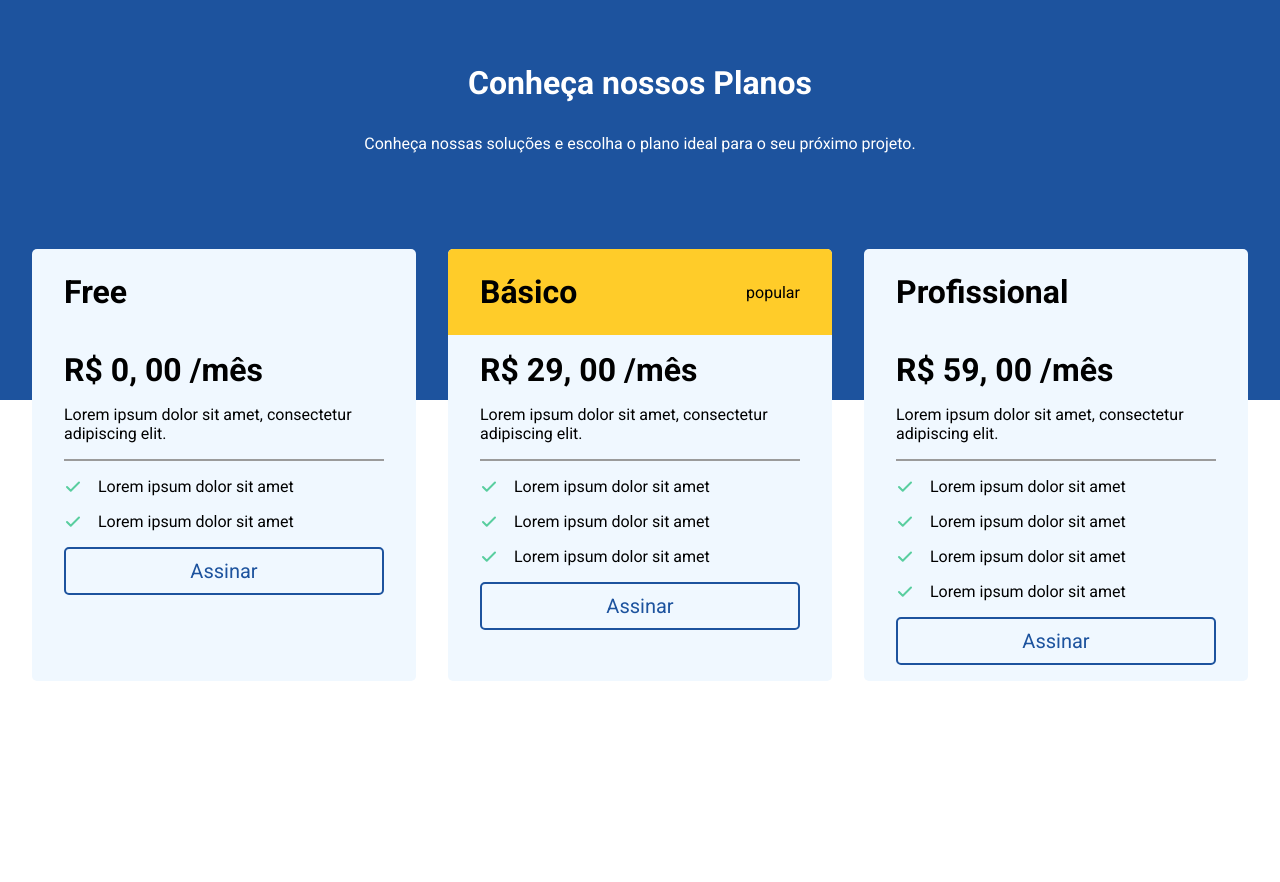
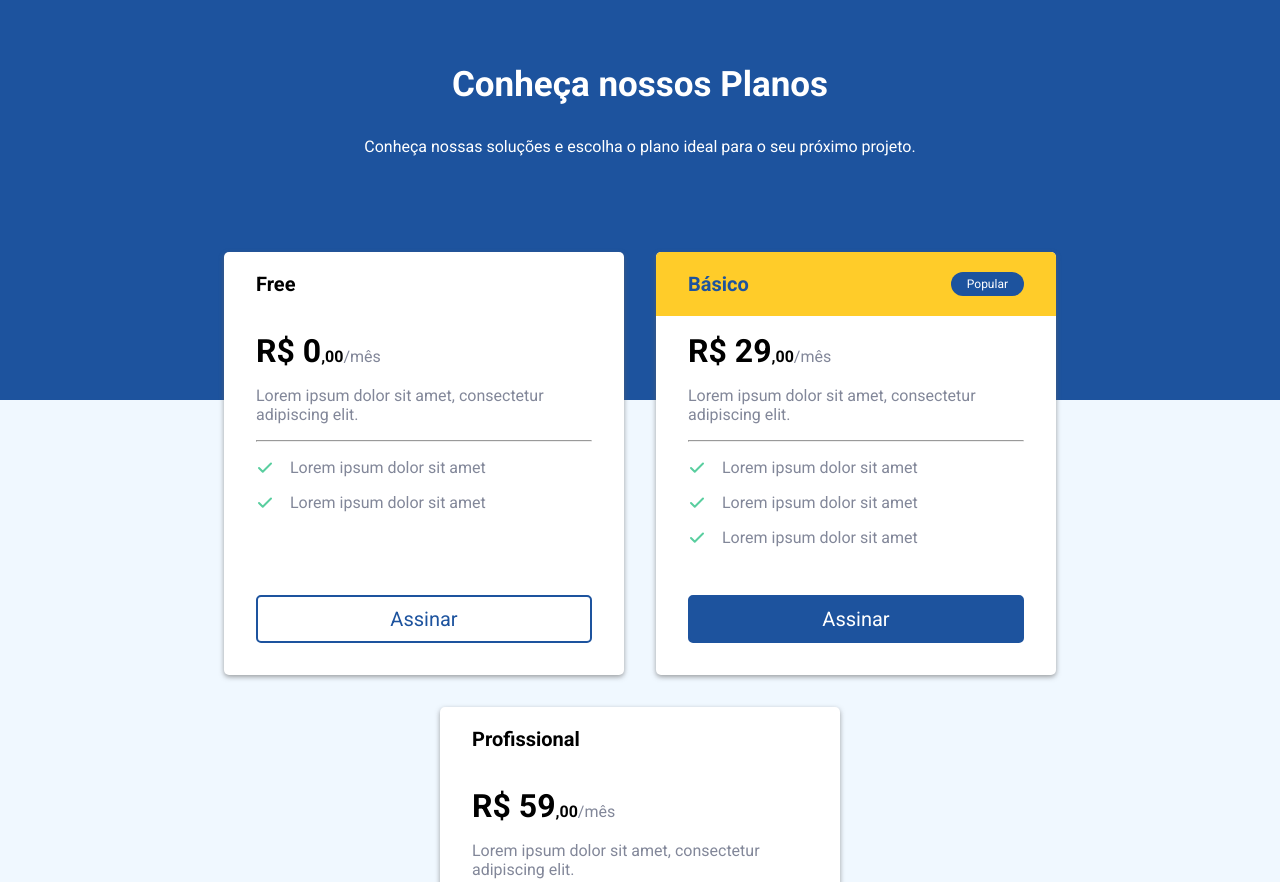
Before and after one commit to pedro-oliveiras/aulasRocketseat, a plain HTML site: page desafio9/pricingTable.html in a window 1280 px wide. Shown: the top 882 px of the page. Before the commit the page ends 800 px from the top, so only its background shows below. Drawn offline with Linux system fonts and the light colour scheme.

Commit message:
organizacao e pricingtable

```diff
--- a/desafio9/pricingTable.css
+++ b/desafio9/pricingTable.css
@@ -9,6 +9,7 @@
 body {
     height: 100vh;
     position: static;
+    background-color: aliceblue;
 }
 
 .color {
@@ -31,21 +32,36 @@ header {
     padding: 4rem;
 }
 
+header h1 {
+    font-size: 35px;
+}
+
 main {
     display: flex;
     gap: 2rem;
     padding: 2rem;
     justify-content: center;
+    flex-wrap: wrap;
 }
 
 .card {
-    background-color: aliceblue;
+    background-color: rgb(255, 255, 255);
     width: 25rem;
     border-radius: 5px;
+    display: flex;
+    flex-direction: column;
+    box-shadow: 0px 2px 5px rgba(99, 99, 99, 0.603);
 }
 
-.card-header {
-    padding: 1.5rem 2rem;
+.card-head {
+    height: 2rem;
+    padding: 2rem 2rem;
+    display: flex;
+    align-items: center;
+}
+
+.card-tittle {
+    font-size: 20px;
 }
 
 .card-double {
@@ -56,25 +72,53 @@ main {
     align-items: center;
 }
 
+.card-double h1 {
+    color: #1d539e;
+}
+
+.card-double p {
+    background-color: #1d539e;
+    color: white;
+    padding: .3rem 1rem;
+    border-radius: 50px;
+    font-size: 12px;
+}
+
 .card-body {
-    padding: 1rem 2rem;
+    flex: 2;
+    padding: 1rem 2rem 3rem 2rem;
     display: flex;
     flex-direction: column;
-    justify-content: center;
-    align-items: flex-start;
     gap: 1rem;
 }
 
-.card-body hr {
-    width: 100%;
-    border: .2px solid rgb(155, 155, 155);
+.price-cents {
+    font-size: 16px;
+}
+
+.mounth {
+    font-size: 16px;
+    font-weight: normal;
+}
+
+.text-gray {
+    color: #828799;
 }
 
 .content-include {
     display: flex;
-    justify-content: center;
+    justify-content: left;
     align-items: center;
     gap: 1rem;
+}
+
+.content-include p {
+    color: #828799;
+}
+
+.card-bottom {
+    height: 5rem;
+    padding: 0rem 2rem 2rem 2rem;
 }
 
 button {
@@ -83,7 +127,24 @@ button {
     border: none;
     border-radius: 5px;
     border: 2px solid #1d539e;
-    background-color: aliceblue;
+    background-color: white;
     font-size: 20px;
     color: #1d539e;
 }
+
+button:hover {
+    cursor: pointer;
+    background-color: #1d539e;
+    color: aliceblue;
+}
+
+.button-blue button {
+    background-color: #1d539e;
+    color: white;
+}
+
+.button-blue button:hover {
+    background-color: #134386;
+    border: 2px solid #134386;
+    color: white;
+}
--- a/desafio9/pricingTable.html
+++ b/desafio9/pricingTable.html
@@ -23,13 +23,13 @@
 
     <main>
         <div class="card">
-            <div class="card-header">
+            <div class="card-head">
                 <h1 class="card-tittle">Free</h1>
             </div>
             <div class="card-body">
-                <h1>R$ 0, 00 /mês</h1>
+                <h1>R$ 0<span class="price-cents">,00</span><span class="mounth text-gray">/mês</span></h1>
 
-                <p>Lorem ipsum dolor sit amet, consectetur adipiscing elit.</p>
+                <p class="text-gray">Lorem ipsum dolor sit amet, consectetur adipiscing elit.</p>
 
                 <hr>
 
@@ -42,19 +42,21 @@
                     <img src="./assets/check.svg" alt="">
                     <p>Lorem ipsum dolor sit amet</p>
                 </div>
-
+            </div>
+            <div class="card-bottom">
                 <button>Assinar</button>
             </div>
         </div>
+
         <div class="card">
-            <div class="card-header card-double">
-                <h1>Básico</h1>
-                <p>popular</p>
+            <div class="card-head card-double">
+                <h1 class="card-tittle">Básico</h1>
+                <p>Popular</p>
             </div>
             <div class="card-body">
-                <h1>R$ 29, 00 /mês</h1>
+                <h1>R$ 29<span class="price-cents">,00</span><span class="mounth text-gray">/mês</span></h1>
 
-                <p>Lorem ipsum dolor sit amet, consectetur adipiscing elit.</p>
+                <p class="text-gray">Lorem ipsum dolor sit amet, consectetur adipiscing elit.</p>
 
                 <hr>
 
@@ -72,19 +74,20 @@
                     <img src="./assets/check.svg" alt="">
                     <p>Lorem ipsum dolor sit amet</p>
                 </div>
-
+            </div>
+            <div class="card-bottom button-blue">
                 <button>Assinar</button>
             </div>
         </div>
+
         <div class="card">
-            <div class="card-header">
+            <div class="card-head">
                 <h1 class="card-tittle">Profissional</h1>
             </div>
+            <div class="card-body">
+                <h1>R$ 59<span class="price-cents">,00</span><span class="mounth text-gray">/mês</span></h1>
 
-            <div class="card-body">
-                <h1>R$ 59, 00 /mês</h1>
-
-                <p>Lorem ipsum dolor sit amet, consectetur adipiscing elit.</p>
+                <p class="text-gray">Lorem ipsum dolor sit amet, consectetur adipiscing elit.</p>
 
                 <hr>
 
@@ -107,10 +110,10 @@
                     <img src="./assets/check.svg" alt="">
                     <p>Lorem ipsum dolor sit amet</p>
                 </div>
-
+            </div>
+            <div class="card-bottom">
                 <button>Assinar</button>
             </div>
-
         </div>
     </main>
 
--- /dev/null
+++ b/layoutTest/layoutTest.css
@@ -0,0 +1,146 @@
+* {
+    margin: 0;
+    box-sizing: border-box;
+    font-family: 'Roboto', sans-serif;
+}
+
+.container {
+    display: grid;
+    height: 100vh;
+    grid-template-columns: 7.5vw 92.5vw;
+    grid-template-rows: 5vw auto 5vw;
+    grid-template-areas:
+    "header header"
+    "aside main"
+    "aside footer";
+}
+
+header {
+    /*background-color: aqua;*/
+    /*background-color: rgb(72, 140, 204);*/
+    background-color: rgb(49, 49, 49);
+    grid-area: header;
+    display: flex;
+    justify-content: space-between;
+    align-items: center;
+    padding: 10px 50px 10px 10px;
+}
+
+.nav1 {
+    display: flex;
+    align-items: center;
+    gap: 10px;
+}
+
+.nav1 button{
+    /*background-color: rgb(121, 177, 230);*/
+    background-color: rgb(49, 49, 49);
+    color: white;
+    border: none;
+    /*border-radius: 2px;*/
+    height: 10vh;
+    width: 70px;
+    cursor: pointer;
+}
+
+.nav1 button:hover{
+    /*background-color: rgb(101, 166, 226);*/
+    border-bottom: 3px solid rgb(72, 140, 204);
+}
+
+.nav1 .logo{
+    /*background-color: blueviolet;*/
+    background-image: linear-gradient(to right, rgb(72, 140, 204), rgb(128, 44, 206));
+    color: white;
+    border-radius: 2px;
+    width: 100px;
+    height: 50px;
+}
+
+.nav1 .logo:hover{
+    border-bottom: none;
+}
+
+.nav1 .logo h1{
+    font-family: sans-serif;
+}
+
+.user {
+    background-image: linear-gradient(to right, rgb(72, 140, 204), rgb(128, 44, 206));
+    width: 50px;
+    height: 50px;
+    border-radius: 50%;
+    display: flex;
+    align-items: center;
+    justify-content: center;
+}
+
+main {
+    /*background-color: red;*/
+    /*background-color: azure;*/
+    grid-area: main;
+    background-color: rgb(41, 41, 41);
+    display: flex;
+    flex-direction: column;
+    align-items: flex-start;
+    padding-left: 9vw;
+}
+
+.titulo {
+    display: flex;
+    padding: 20px 0;
+}
+
+.titulo h1{
+    color: white;
+}
+
+.content {
+    display: flex;
+    justify-content: center;
+    align-items: center;
+    gap: 20px;
+}
+
+.card {
+    /*background-color: antiquewhite;*/
+    background-color: white;
+    border: 1px solid rgb(190, 190, 190);
+    border-radius: 2px;
+    width: 400px;
+    height: 400px;
+    padding: 20px;
+}
+
+aside {
+    /*background-color: rgb(106, 167, 224);*/
+    background-color: rgb(48, 48, 48);
+    grid-area: aside;
+    display: flex;
+    flex-direction: column;
+    gap: 20px;
+    padding: 10px;
+}
+
+aside button{
+    /*background-color: rgb(72, 140, 204);*/
+    background-color: rgb(59, 59, 59);
+    color: white;
+    border: none;
+    border-radius: 2px;
+    height: 50px;
+    cursor: pointer;
+}
+
+aside button:hover{
+    /*background-color: rgb(44, 116, 184);*/
+    background-image: linear-gradient(to right, rgb(72, 140, 204), rgb(128, 44, 206));
+}
+
+footer {
+    /*background-color: chartreuse;*/
+    background-color: rgb(20, 20, 20);
+    grid-area: footer;
+    color: white;
+    padding: 10px;
+}
--- a/style.css
+++ b/style.css
@@ -1,146 +1,51 @@
 * {
     margin: 0;
+    padding: 0;
     box-sizing: border-box;
     font-family: 'Roboto', sans-serif;
 }
 
-.container {
-    display: grid;
-    height: 100vh;
-    grid-template-columns: 7.5vw 92.5vw;
-    grid-template-rows: 5vw auto 5vw;
-    grid-template-areas:
-    "header header"
-    "aside main"
-    "aside footer";
+body {
+    background-color: rgb(51, 51, 51);
 }
 
-header {
-    /*background-color: aqua;*/
-    /*background-color: rgb(72, 140, 204);*/
-    background-color: rgb(49, 49, 49);
-    grid-area: header;
-    display: flex;
-    justify-content: space-between;
-    align-items: center;
-    padding: 10px 50px 10px 10px;
-}
-
-.nav1 {
-    display: flex;
-    align-items: center;
-    gap: 10px;
-}
-
-.nav1 button{
-    /*background-color: rgb(121, 177, 230);*/
-    background-color: rgb(49, 49, 49);
-    color: white;
-    border: none;
-    /*border-radius: 2px;*/
-    height: 10vh;
-    width: 70px;
-    cursor: pointer;
-}
-
-.nav1 button:hover{
-    /*background-color: rgb(101, 166, 226);*/
-    border-bottom: 3px solid rgb(72, 140, 204);
-}
-
-.nav1 .logo{
-    /*background-color: blueviolet;*/
-    background-image: linear-gradient(to right, rgb(72, 140, 204), rgb(128, 44, 206));
-    color: white;
-    border-radius: 2px;
-    width: 100px;
-    height: 50px;
-}
-
-.nav1 .logo:hover{
-    border-bottom: none;
-}
-
-.nav1 .logo h1{
-    font-family: sans-serif;
-}
-
-.user {
-    background-image: linear-gradient(to right, rgb(72, 140, 204), rgb(128, 44, 206));
-    width: 50px;
-    height: 50px;
-    border-radius: 50%;
-    display: flex;
-    align-items: center;
-    justify-content: center;
-}
-
-main {
-    /*background-color: red;*/
-    /*background-color: azure;*/
-    grid-area: main;
-    background-color: rgb(41, 41, 41);
-    display: flex;
-    flex-direction: column;
-    align-items: flex-start;
-    padding-left: 9vw;
-}
-
-.titulo {
-    display: flex;
-    padding: 20px 0;
-}
-
-.titulo h1{
+h1 {
+    text-align: center;
+    padding: 2rem;
+    background-color: rgb(39, 39, 39);
     color: white;
 }
 
 .content {
     display: flex;
     justify-content: center;
-    align-items: center;
-    gap: 20px;
+    gap: 2rem;
+    flex-wrap: wrap;
+    margin: 1rem 0;
 }
 
 .card {
-    /*background-color: antiquewhite;*/
+    width: 25rem;
+    padding: 1rem;
+    border: 1px solid rgb(194, 194, 194);
     background-color: white;
-    border: 1px solid rgb(190, 190, 190);
-    border-radius: 2px;
-    width: 400px;
-    height: 400px;
-    padding: 20px;
+    border-radius: 5px;
+    box-shadow: 0px 2px 5px rgb(39, 39, 39);
 }
 
-aside {
-    /*background-color: rgb(106, 167, 224);*/
-    background-color: rgb(48, 48, 48);
-    grid-area: aside;
-    display: flex;
-    flex-direction: column;
-    gap: 20px;
-    padding: 10px;
+a {
+    display: block;
+    text-decoration: none;
 }
 
-aside button{
-    /*background-color: rgb(72, 140, 204);*/
-    background-color: rgb(59, 59, 59);
-    color: white;
-    border: none;
-    border-radius: 2px;
-    height: 50px;
-    cursor: pointer;
+a img {
+    height: 15rem;
+    width: 100%;
+    object-fit: cover;
 }
 
-aside button:hover{
-    /*background-color: rgb(44, 116, 184);*/
-    background-image: linear-gradient(to right, rgb(72, 140, 204), rgb(128, 44, 206));
+p {
+    margin-top: 2rem;
+    font-weight: bold;
+    color: black;
 }
-
-footer {
-    /*background-color: chartreuse;*/
-    background-color: rgb(20, 20, 20);
-    grid-area: footer;
-    color: white;
-    padding: 10px;
-}
```
Also changed, not shown: desafio6/countdown.js (+11 -7 lines), index.html (+54 -43 lines), layoutTest/layoutTest.html (added, +62 -0 lines), assets/countDown.png (added), assets/portfolio.png (added), assets/pricingTable.png (added), assets/receitas.png (added), assets/rocketNews.png (added), assets/sidebar.png (added), assets/socialTree.png (added), assets/themeSwitch.png (added), dom/dom.css (renamed from dom.css), dom/dom.html (renamed from dom.html), dom/modal.js (renamed from modal.js).
